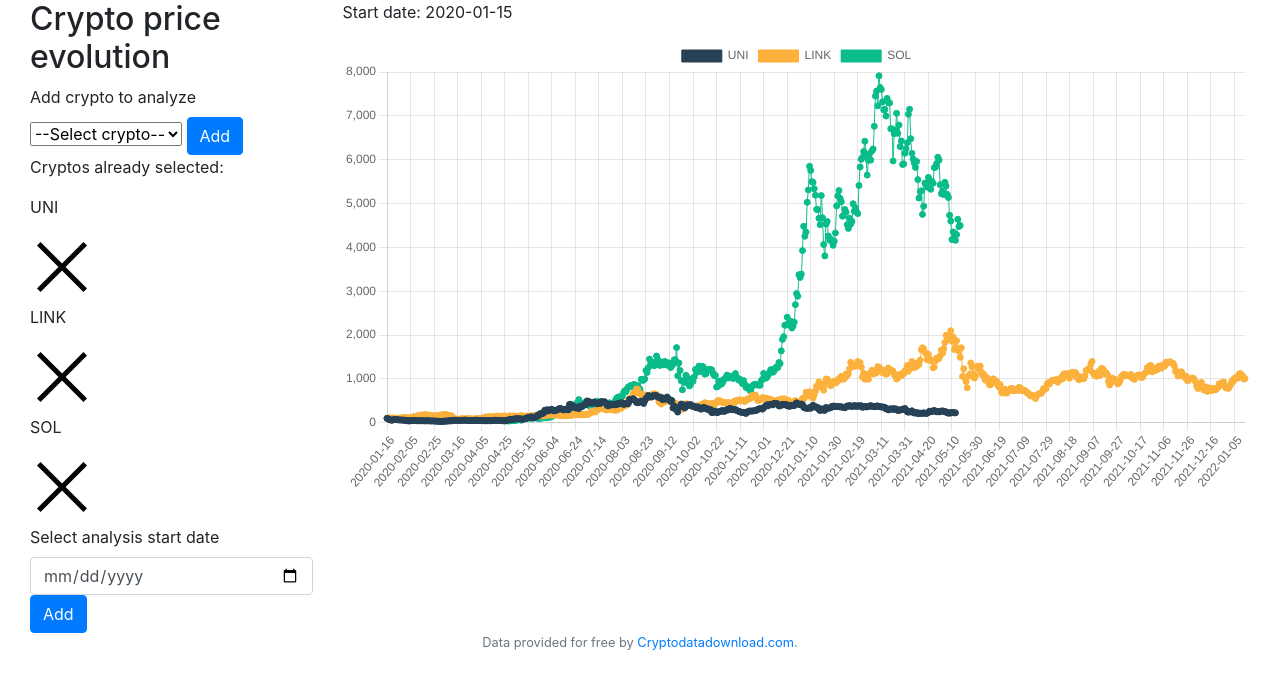
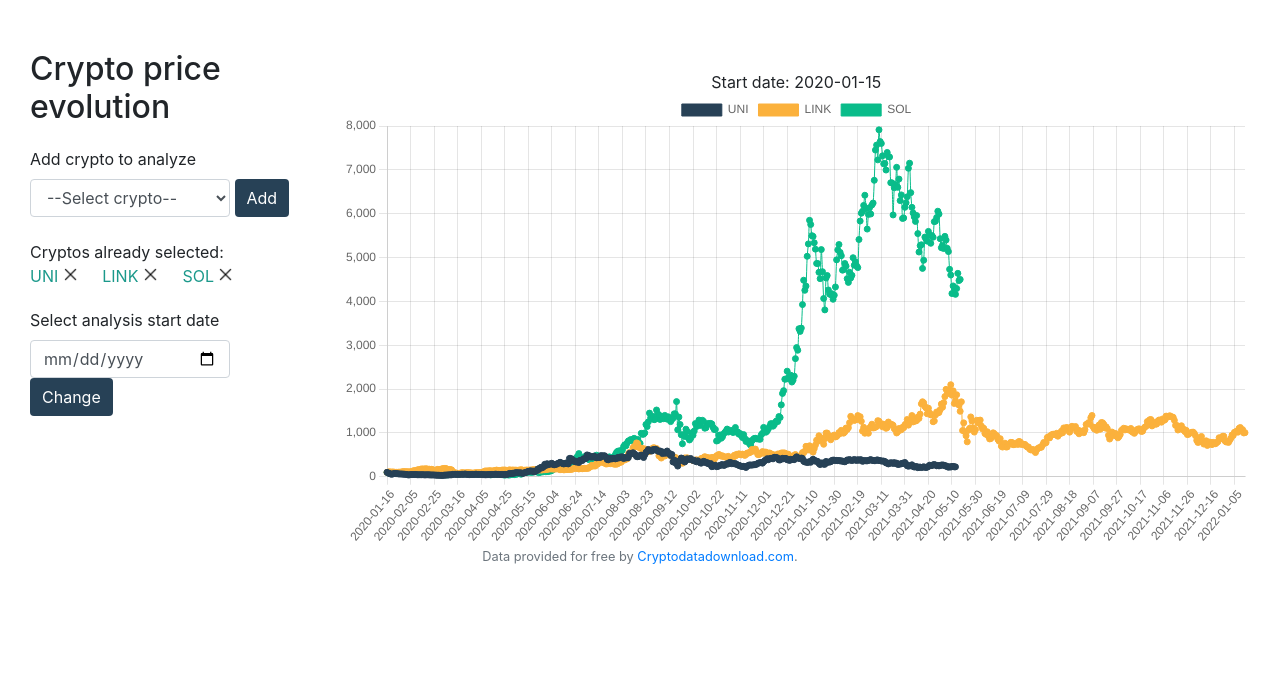
Before and after one commit to jeanbast1/finalproject, a Flask app: page / in a window 1280 px wide. Shown: the top 689 px of the page. Run offline with Flask 2, Linux system fonts and the light colour scheme; data comes from the database, SQL or seed files in the repository; both versions use the stored data as it was after the commit; tables that the repository leaves empty hold one stand-in row (values such as "Sample post"); some libraries are stand-ins or nearby versions.

Commit message:
new database structure

```diff
--- a/static/styles.css
+++ b/static/styles.css
@@ -0,0 +1,51 @@
+
+#delete_image {
+  width: 15px;
+  height: 15px;
+  display: inline;
+}
+
+#cryptosymbol {
+  display: inline;
+  color: #1B998B;
+}
+
+#left-column {
+  margin-top: 50px;
+}
+
+#right-column {
+  margin-top: 50px;
+}
+
+
+.btn {
+  background-color: #274156;
+  border: 0px;
+  min-height: 38px;
+  margin-bottom: 3px;
+}
+
+.form_remove {
+  display: inline;
+  margin-right: 20px;
+}
+
+p {
+  margin-bottom: 0px;
+  margin-top: 20px;
+}
+
+.p-centered {
+  text-align: center;
+}
+
+label {
+  margin-top: 20px;
+  display: block;
+}
+
+.form-control {
+  max-width: 200px;
+  display: inline-block;
+}
--- a/templates/index.html
+++ b/templates/index.html
@@ -3,12 +3,12 @@
 {% block main %}
 <div class="container-fluid">
   <div class="row">
-      <div class="col-3">
+      <div id="left-column" class="col-3">
         <h2>Crypto price evolution</h2>
         <form action="/" method="POST" name="crypto_select">
           <input type="hidden" name="form1">
           <label class="form-label">Add crypto to analyze</label>
-          <select class="form-select form-select-sm" name="crypto" id="crypto">
+          <select class="form-control" name="crypto" id="crypto">
               <option disabled selected>--Select crypto--</option>
               <option value="BTC">BTC</option>
               <option value="ETH">ETH</option>
@@ -23,26 +23,28 @@
           <button type="submit" class="btn btn-primary" name="crypto_select">Add</button>
         </form>
         <p>Cryptos already selected:</p>
+        <div>
         {% for crypto in selected_cryptos %}
-        <p id="{{ crypto }}">{{ crypto }}</p>
-        <form action="/" method="POST" name="crypto_unselect">
-          <input type="hidden" name="form3">
-          <input type="hidden" name="crypto_to_unselect" value="{{ crypto }}">
-          <input type="image" name="crypto_unselect" src="/static/001-fermer.png">
-        </form>
+          <span id="cryptosymbol">{{ crypto }}</span>
+          <form action="/" method="POST" name="crypto_unselect" class="form_remove">
+            <input type="hidden" name="form3">
+            <input type="hidden" name="crypto_to_unselect" value="{{ crypto }}">
+            <input type="image" id="delete_image" name="crypto_unselect" src="/static/001-fermer.png">
+          </form>
         {% endfor %}
+        </div>
 
         <form action="/" method="POST" name="date_select">
             <input type="hidden" name="form2">
             <label class="form-label">Select analysis start date</label>
             <input class="form-control" type="date" name="date" id="date" min="2018-01-01"></input>
-            <button type="submit" class="btn btn-primary" name="date_select">Add</button>
+            <button type="submit" class="btn btn-primary" name="date_select">Change</button>
         </form>
 
       </div>
-      <div class="col-9">
+      <div id="right-column" class="col-9">
 
-        <p>Start date: {{ date_selected }}</p>
+        <p class="p-centered">Start date: {{ date_selected }}</p>
             <div>
               <canvas id="chart"></canvas>
             </div>
```
Also changed, not shown: cryptodatabase.db.
